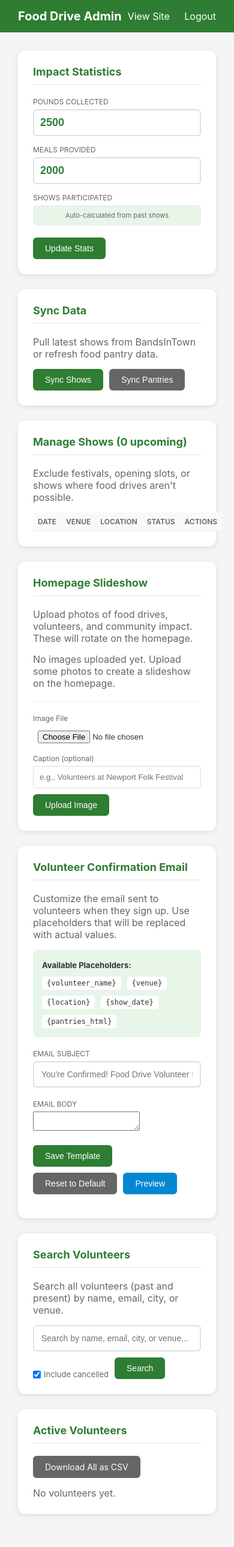
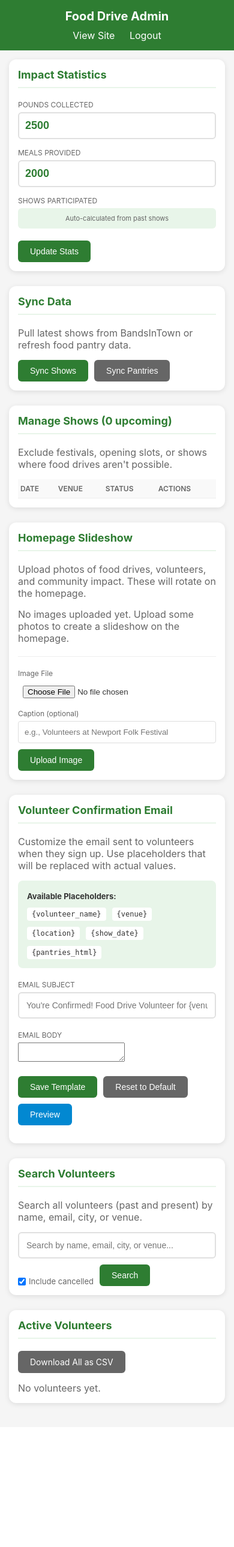
Before and after one commit to brianhaggis/hoh-food-drive, a Flask app: page /admin in a window 390 px wide. Shown: the whole page at 60% size. After the commit the page ends 2346 px from the top, so only its background shows below. Run offline with Flask 3, Linux system fonts and the light colour scheme; the visitor is signed in with stand-in values (Sample User, id 1); data that the repository does not hold is empty; some libraries are stand-ins or nearby versions.

Commit message:
Add mobile hamburger nav and improve admin responsiveness
- Add hamburger menu for mobile portrait mode
- Menu toggles open/closed with animated icon
- Close menu when clicking nav links
- Widen admin container to 1400px max
- Add responsive breakpoints for admin dashboard
- Fix Summernote width constraints

Co-Authored-By: Claude Opus 4.5 <noreply@anthropic.com>

```diff
--- a/templates/admin/dashboard.html
+++ b/templates/admin/dashboard.html
@@ -23,7 +23,8 @@
         .navbar h1 { font-size: 20px; }
         .navbar a { color: white; text-decoration: none; }
         .container {
-            max-width: 1200px;
+            width: 100%;
+            max-width: 1400px;
             margin: 0 auto;
             padding: 30px;
         }
@@ -277,9 +278,51 @@
         .slideshow-item.inactive {
             opacity: 0.5;
         }
+        /* Summernote overrides */
+        .note-editor {
+            width: 100% !important;
+        }
+        .note-editable {
+            background: white;
+        }
+        /* Responsive */
+        @media (max-width: 1024px) {
+            .container {
+                padding: 20px;
+            }
+        }
         @media (max-width: 768px) {
-            .show-table { font-size: 14px; }
-            .show-table th, .show-table td { padding: 8px; }
+            .navbar {
+                padding: 15px;
+                flex-direction: column;
+                gap: 10px;
+            }
+            .container {
+                padding: 15px;
+            }
+            .card {
+                padding: 15px;
+            }
+            .show-table { font-size: 13px; }
+            .show-table th, .show-table td { padding: 8px 4px; }
+            .stats-grid {
+                grid-template-columns: 1fr;
+            }
+            .btn-group {
+                flex-direction: column;
+            }
+            .slideshow-grid {
+                grid-template-columns: repeat(2, 1fr);
+            }
+        }
+        @media (max-width: 480px) {
+            .show-table th:nth-child(3),
+            .show-table td:nth-child(3) {
+                display: none;
+            }
+            .slideshow-grid {
+                grid-template-columns: 1fr;
+            }
         }
     </style>
 </head>
```
Also changed, not shown: static/css/style.css (+63 -0 lines), static/js/app.js (+24 -0 lines), templates/index.html (+6 -1 lines).
